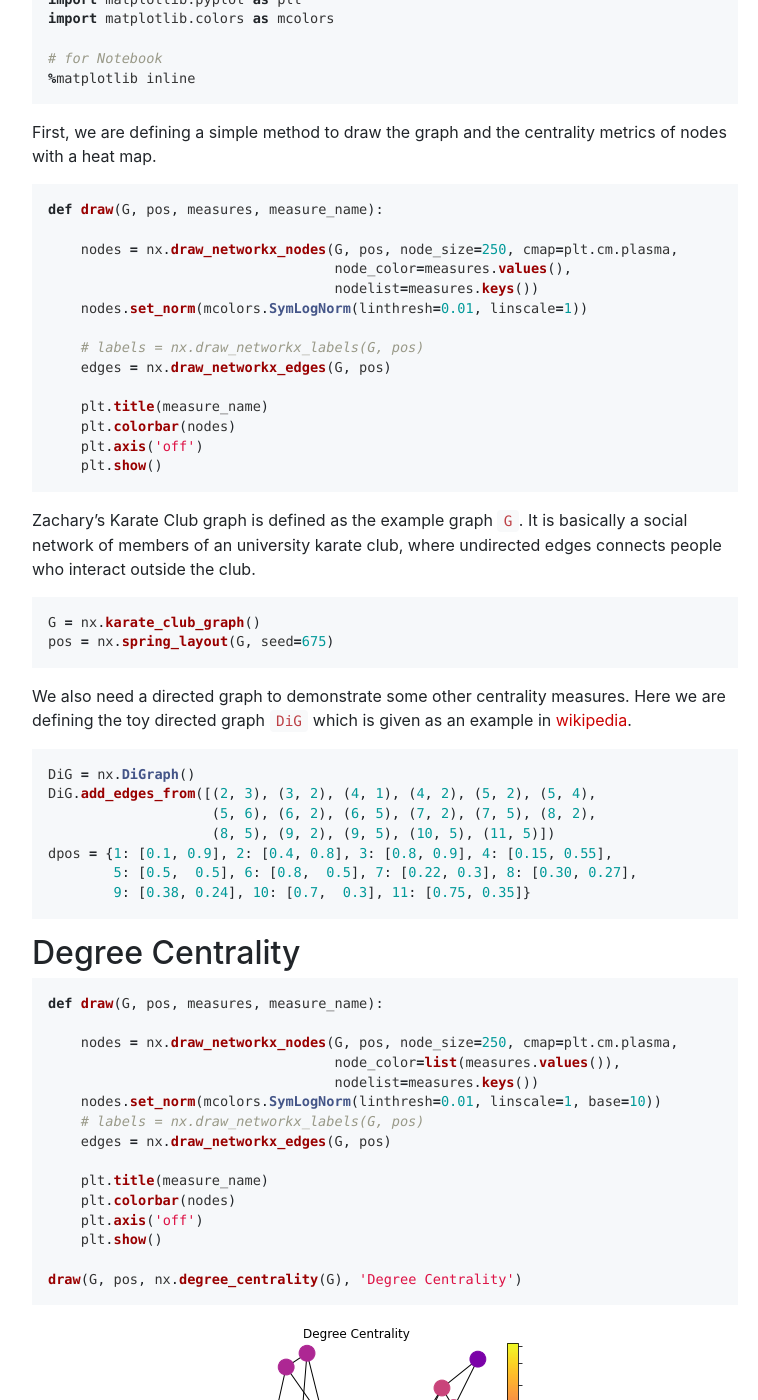
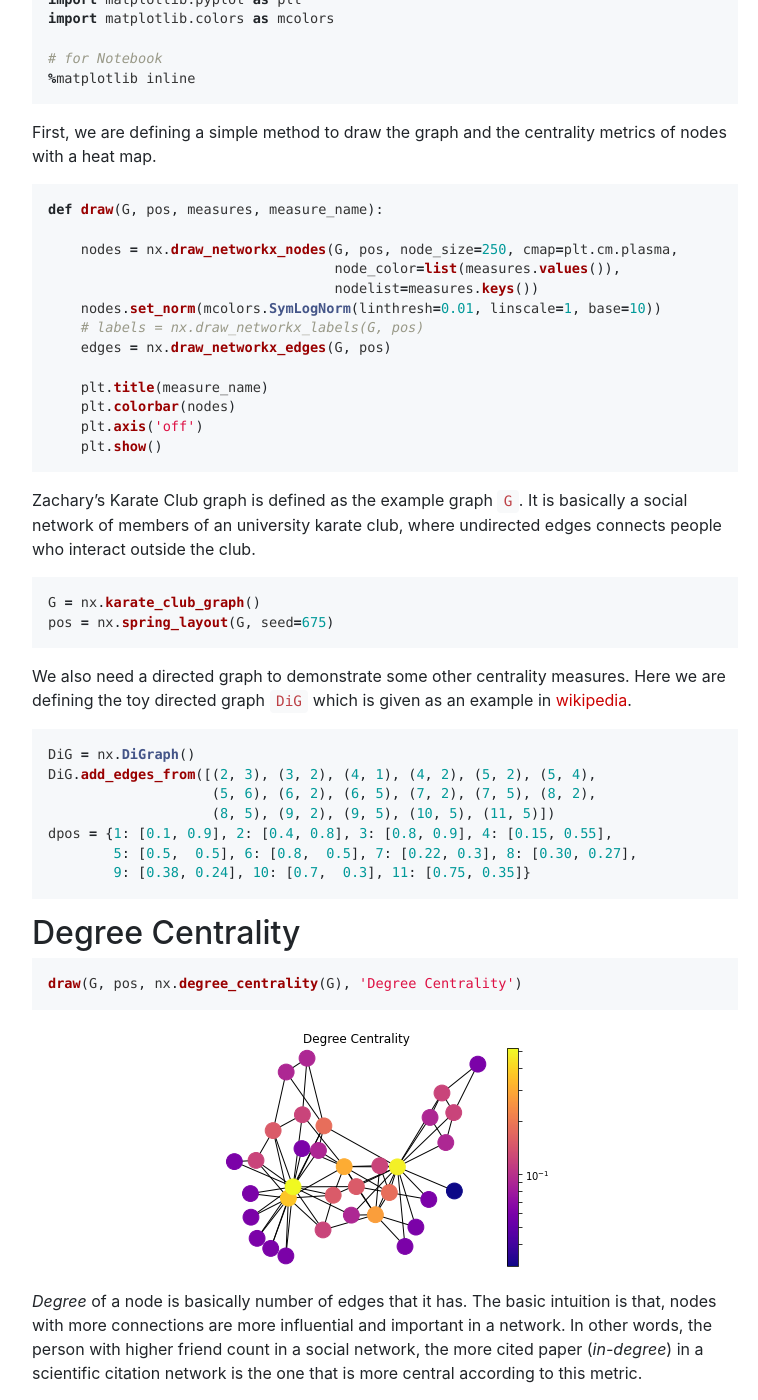
Before and after one commit to aksakalli/aksakalli.github.io, a Jekyll site: the page built from _posts/2017-07-17-network-centrality-measures-and-their-visualization.md, in a window 1280 px wide and 1400 px high, scrolled down 691 px. Shown: the whole window, without its empty margins (255-1013 px from the left). Built offline with Jekyll 4.4.1, drawn with Linux system fonts in a browser that asks for light colours; nearby versions of some CDN libraries; formulas are drawn with MathJax 3; comment, search, counter and statistics services are not loaded.

Commit message:
update generated md

```diff
--- a/_posts/2017-07-17-network-centrality-measures-and-their-visualization.md
+++ b/_posts/2017-07-17-network-centrality-measures-and-their-visualization.md
@@ -91,20 +90,6 @@
 <!-- **In [5]:** -->
 
 {% highlight python %}
-def draw(G, pos, measures, measure_name):
-
-    nodes = nx.draw_networkx_nodes(G, pos, node_size=250, cmap=plt.cm.plasma,
-                                   node_color=list(measures.values()),
-                                   nodelist=measures.keys())
-    nodes.set_norm(mcolors.SymLogNorm(linthresh=0.01, linscale=1, base=10))
-    # labels = nx.draw_networkx_labels(G, pos)
-    edges = nx.draw_networkx_edges(G, pos)
-
-    plt.title(measure_name)
-    plt.colorbar(nodes)
-    plt.axis('off')
-    plt.show()
-
 draw(G, pos, nx.degree_centrality(G), 'Degree Centrality')
 {% endhighlight %}
 
```
Also changed, not shown: other parts of _posts/2017-07-17-network-centrality-measures-and-their-visualization.md (+2 -3 lines).
